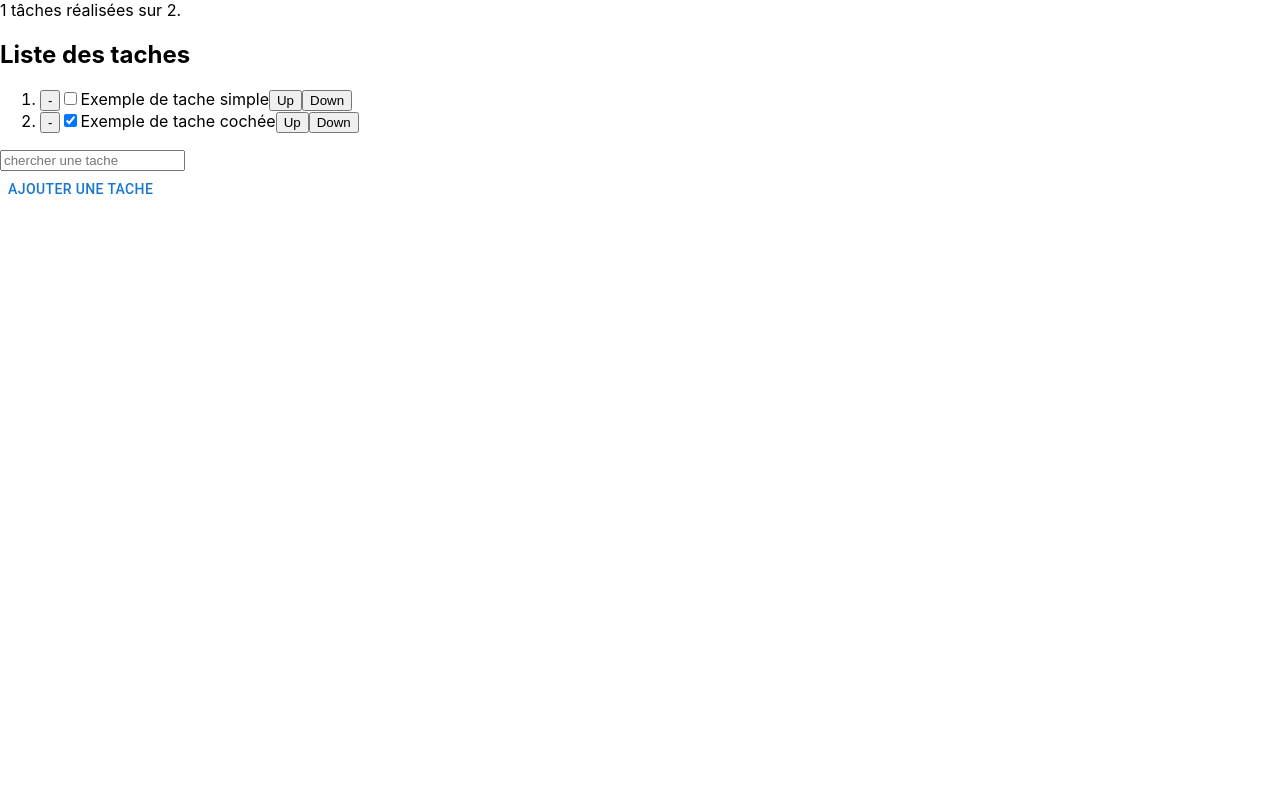
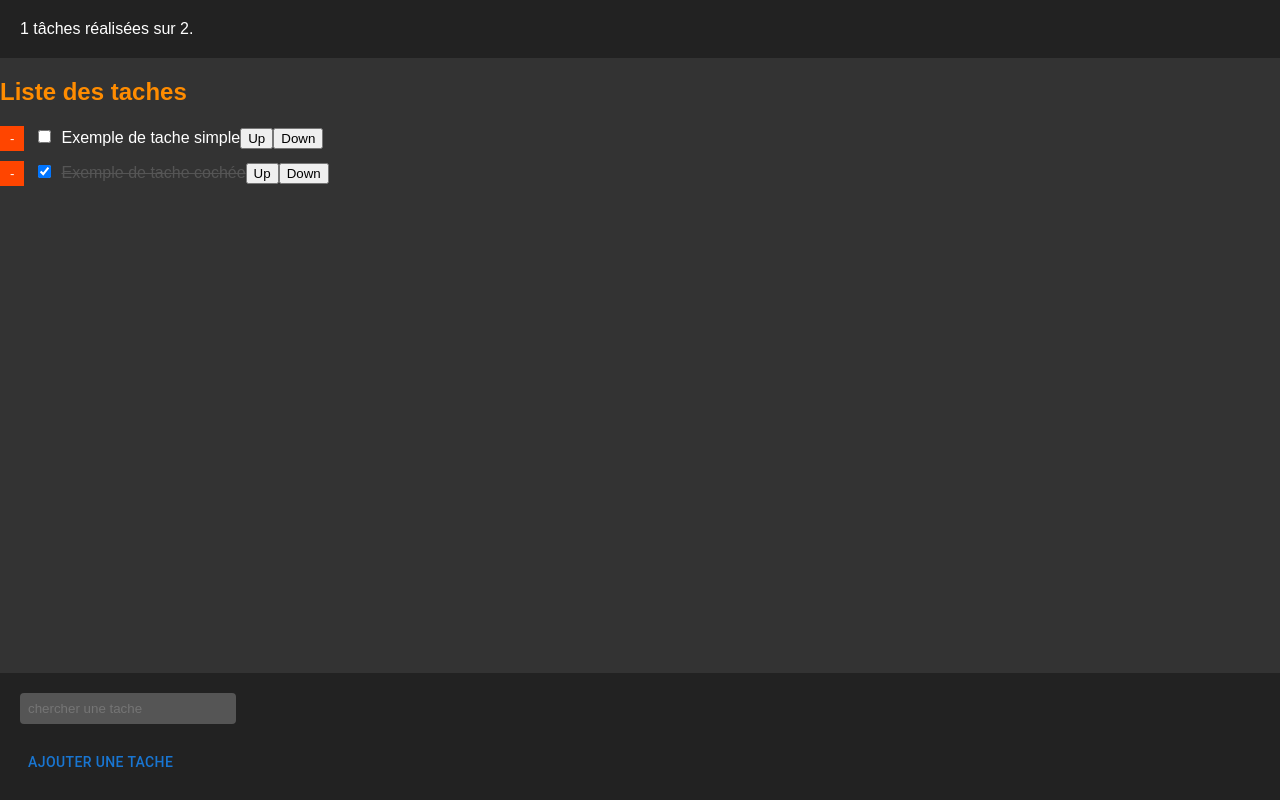
Before and after one commit to LOUARN-Mathis-2225056a/To-do-list, a React (Create React App) app: page / in a window 1280 px wide. Built offline with nearby package versions, Linux system fonts and the light colour scheme.

Commit message:
séparation des fichiers et ajout d'un CSS propre

```diff
--- a/src/App.css
+++ b/src/App.css
@@ -1,32 +1,118 @@
-.App {
-  text-align: center;
+body {
+  background-color: #333; /* Gris foncé pour le fond */
+  color: #fff; /* Texte blanc */
+  font-family: Arial, sans-serif;
+  margin: 0;
+  padding: 0;
 }
 
-.App-logo {
-  height: 40vmin;
-  pointer-events: none;
+.completedTask {
+  background-color: #222; /* Fond légèrement plus foncé pour l'en-tête */
+  padding: 20px;
 }
 
-.App-header {
-  background-color: #282c34;
-  min-height: 10vh;
-  display: flex;
-  flex-direction: column;
-  align-items: center;
-  justify-content: center;
-  font-size: calc(10px + 2vmin);
-  color: white;
+.taskList {
+  margin-top: 20px;
 }
 
-.App-link {
-  color: #61dafb;
+.taskList h2 {
+  color: #ff8c00; /* Orange pour le titre de la liste des tâches */
 }
 
-@keyframes App-logo-spin {
-  from {
-    transform: rotate(0deg);
-  }
-  to {
-    transform: rotate(360deg);
-  }
+.taskList ol {
+  list-style-type: none;
+  padding: 0;
 }
+
+.taskList li {
+  margin-bottom: 10px;
+}
+
+.taskList li .delete {
+  background-color: #ff4500; /* Rouge pour le bouton de suppression */
+  color: #fff;
+  border: none;
+  padding: 5px 10px;
+  margin-right: 10px;
+  cursor: pointer;
+}
+
+.taskList li input[type="checkbox"] {
+  margin-right: 10px;
+}
+
+.taskList li span.isChecked {
+  text-decoration: line-through; /* Style pour les tâches cochées */
+  color: #555; /* Couleur du texte pour les tâches cochées */
+}
+
+.searchTask {
+  margin-bottom: 20px;
+}
+
+.searchTask input {
+  padding: 8px;
+  border: none;
+  border-radius: 4px;
+  width: 200px;
+  background-color: #555; /* Gris plus foncé pour le champ de recherche */
+  color: #fff;
+}
+
+footer {
+  position: fixed;
+  bottom: 0;
+  left: 0;
+  width: 100%;
+  background-color: #222; /* Fond légèrement plus foncé pour le pied de page */
+  padding: 20px;
+}
+
+footer button {
+  background-color: #ff8c00; /* Orange pour les boutons dans le pied de page */
+  color: #fff;
+  border: none;
+  padding: 10px 20px;
+  margin-right: 10px;
+  cursor: pointer;
+}
+
+.modalContent {
+  background-color: #222; /* Fond légèrement plus foncé pour la modal */
+  padding: 20px;
+}
+
+.modalContent h2 {
+  color: #ff8c00; /* Orange pour le titre de la modal */
+}
+
+.modalContent input {
+  padding: 8px;
+  border: none;
+  border-radius: 4px;
+  width: 100%;
+  margin-bottom: 20px;
+}
+
+.modalContent button {
+  background-color: #ff8c00; /* Orange pour le bouton d'ajout dans la modal */
+  color: #fff;
+  border: none;
+  padding: 10px 20px;
+  cursor: pointer;
+}
+#taskInput{
+  border: none;
+  background-color: inherit;
+  color: #ff8c00;
+  outline: none;
+  border-bottom: solid #ff8c00 1px;
+}
+
+#addTaskButton{
+  margin-left: 5vh;
+  color: darkorange;
+  background-color: inherit;
+  border: none;
+  cursor: pointer;
+}
--- a/src/App.js
+++ b/src/App.js
@@ -1,6 +1,7 @@
 import './App.css';
 import React from "react";
-import {Box, Button, Modal, Typography} from "@mui/material";
+import Header from './Header'
+import Footer from './Footer'
 
 class TodoApp extends React.Component {
     style = {
@@ -9,7 +10,7 @@ class TodoApp extends React.Component {
         left: '50%',
         transform: 'translate(-50%, -50%)',
         width: 400,
-        bgcolor: 'background.paper',
+        bgcolor: '555555FF',
         border: '2px solid #000',
         boxShadow: 24,
         p: 4,
@@ -41,10 +42,7 @@ class TodoApp extends React.Component {
 
         return (
             <div>
-                <header className="completedTask">
-                    <label>{this.state.items.filter(item => item.isChecked === true).length} tâches réalisées
-                        sur {this.state.items.length}.</label> <br></br>
-                </header>
+                <Header totalTask = {this.state.items.length} completedTask={this.state.items.filter(item => item.isChecked === true).length}/>
                 <div className="taskList">
                     <h2>Liste des taches</h2>
                     <ol>
@@ -63,29 +61,14 @@ class TodoApp extends React.Component {
                         ))}
                     </ol>
                 </div>
-                <footer>
-                    <div className="searchTask">
-                        <input value={this.state.taskToSearch} onChange={this.filterTask} placeholder="chercher une tache"/>
-                    </div>
-                    <div>
-                        <Button onClick={this.openModal}>Ajouter une tache</Button>
-                        <Modal
-                            open={this.state.open}
-                            onClose={this.closeModal}
-                            aria-labelledby="modal-modal-title"
-                            aria-describedby="modal-modal-description"
-                        >
-
-                            <Box sx={this.style}>
-                                <Typography id="modal-modal-title" variant="h6" component="h2">
-                                    Tache a ajouter
-                                </Typography>
-                                <input onChange={this.addTaskTitle}></input>
-                                <button onClick={this.addTask}>+</button>
-                            </Box>
-                        </Modal>
-                    </div>
-                </footer>
+                <Footer taskToSearch={this.state.taskToSearch}
+                        filterTask={this.filterTask}
+                        openModal={this.openModal}
+                        open={this.state.open}
+                        closeModal={this.closeModal}
+                        style={this.style}
+                        addTaskTitle={this.addTaskTitle}
+                        addTask={this.addTask}/>
             </div>
         )
     }
--- /dev/null
+++ b/src/Footer.js
@@ -0,0 +1,32 @@
+import React from "react";
+import {Box, Button, Modal, Typography} from "@mui/material";
+
+class Footer extends React.Component {
+    render(){
+        const {taskToSearch, filterTask,openModal,open,closeModal,style,addTaskTitle,addTask} = this.props
+        return (
+            <footer>
+                <div className="searchTask">
+                    <input value={taskToSearch} onChange={filterTask} placeholder="chercher une tache"/>
+                </div>
+                <div>
+                    <Button onClick={openModal}>Ajouter une tache</Button>
+                    <Modal
+                        open={open}
+                        onClose={closeModal}
+                        aria-labelledby="modal-modal-title"
+                        aria-describedby="modal-modal-description"
+                    >
+
+                        <Box sx={style}>
+                            <input id={"taskInput"} onChange={addTaskTitle} placeholder={"nom de la tache"}></input>
+                            <button id={"addTaskButton"} onClick={addTask}>ajouter la tache</button>
+                        </Box>
+                    </Modal>
+                </div>
+            </footer>
+        )
+    }
+}
+
+export default Footer;
--- /dev/null
+++ b/src/Header.js
@@ -0,0 +1,15 @@
+import React from "react";
+
+class Header extends React.Component {
+    render(){
+        const {totalTask, completedTask} = this.props
+        return (
+            <header className="completedTask">
+                <label>{completedTask} tâches réalisées
+                    sur {totalTask}.</label> <br></br>
+            </header>
+        )
+    }
+}
+
+export default Header;
```
